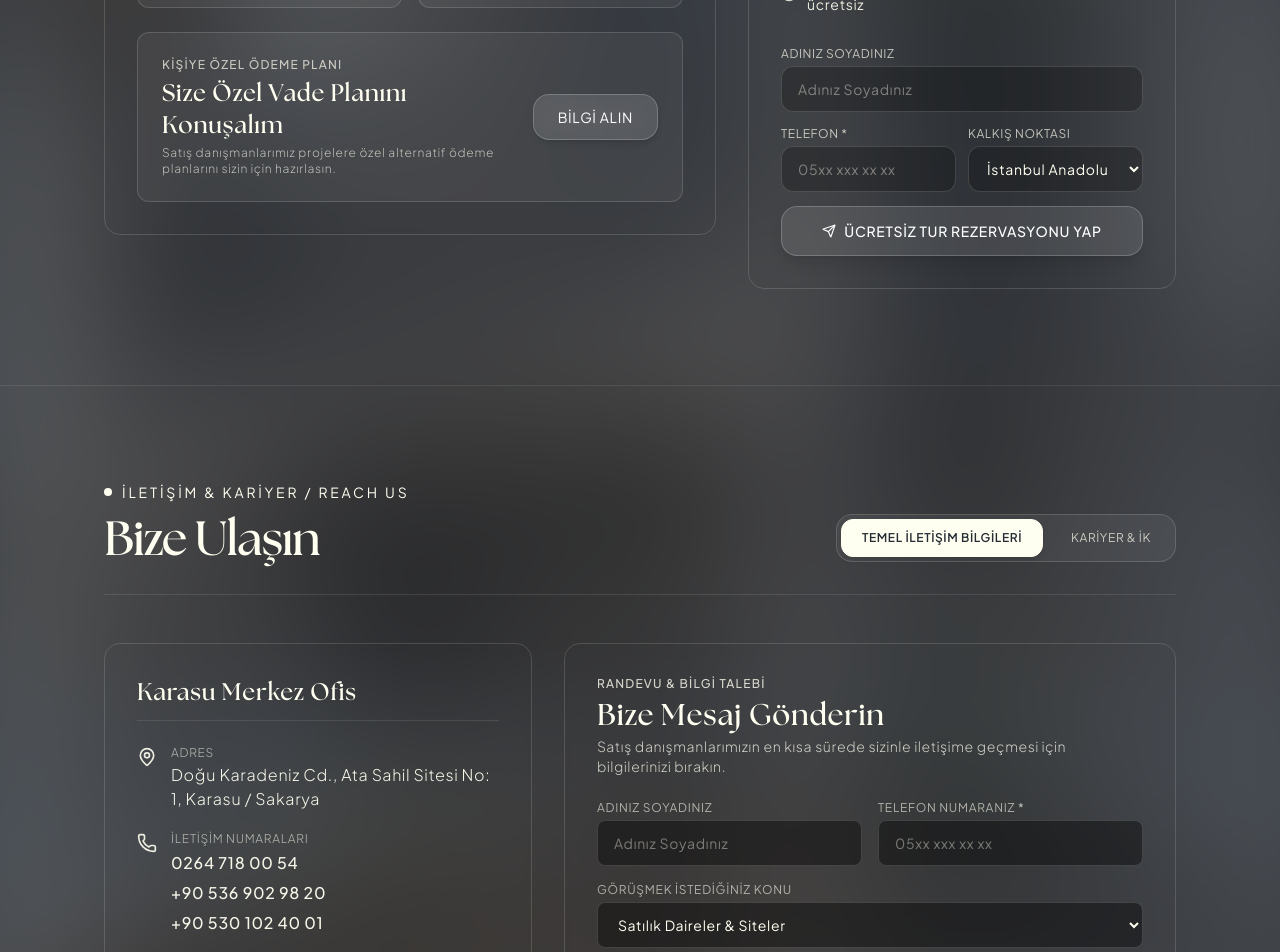
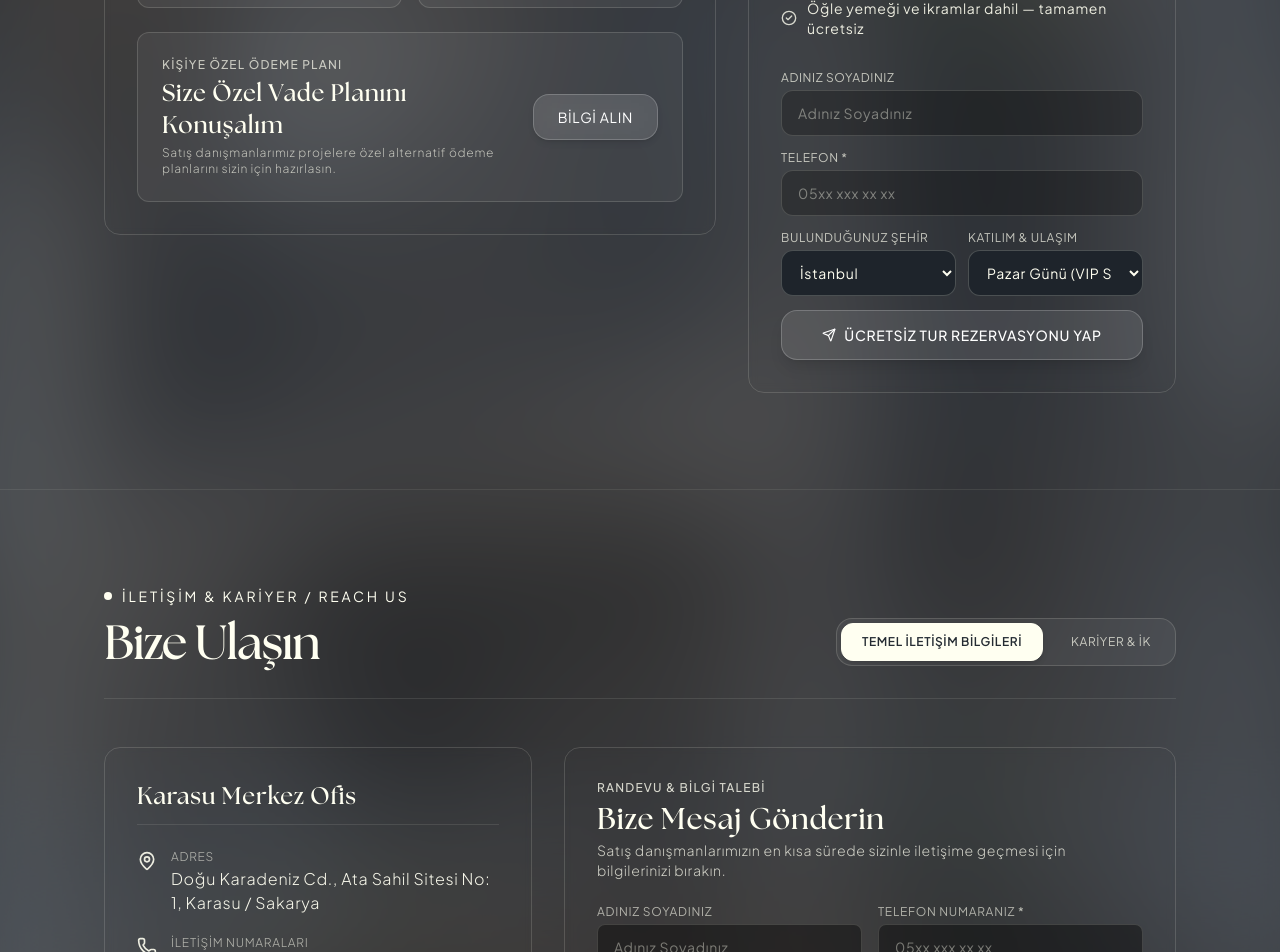
Before and after one commit to berkantcaliskan/dtweb, a React (Vite) app: page / in a window 1280 px wide. Shown: the part 8860-9812 px from the top of the page. Built offline with nearby package versions, Linux system fonts and the light colour scheme; the HTML template or start-up script is replaced by a standard one; a web font is replaced by a local one.

Commit message:
fix(forms): improve dropdown readability, update tour options to Sunday VIP and own vehicle, limit cities to Istanbul, Kocaeli, and Sakarya

```diff
--- a/src/components/FinancingAndTourSection.tsx
+++ b/src/components/FinancingAndTourSection.tsx
@@ -8,7 +8,7 @@ export const FinancingAndTourSection: React.FC = () => {
   const [tourName, setTourName] = useState('')
   const [tourPhone, setTourPhone] = useState('')
   const [tourCity, setTourCity] = useState('İstanbul')
-  const [tourDate, setTourDate] = useState('')
+  const [tourTransportChoice, setTourTransportChoice] = useState('Pazar Günü (VIP Servis)')
   const [tourSubmitted, setTourSubmitted] = useState(false)
 
   const handleTourSubmit = (e: React.FormEvent) => {
@@ -21,13 +21,13 @@ export const FinancingAndTourSection: React.FC = () => {
       phone: tourPhone,
       formName: 'Ücretsiz Tanıtım Turu',
       channel: 'Web Sitesi / Finansman & Tanıtım Turu Bölümü',
-      notes: `Kalkış / Şehir: ${tourCity} | Tercih Edilen Tarih: ${tourDate || 'Hafta sonu'}`,
-      tags: ['Web Sitesi', 'Tanıtım Turu', tourCity],
+      notes: `Kalkış Şehri: ${tourCity} | Katılım Şekli: ${tourTransportChoice}`,
+      tags: ['Web Sitesi', 'Tanıtım Turu', tourCity, tourTransportChoice === 'Kendi Aracımla Geleceğim' ? 'Kendi Aracı' : 'Pazar VIP Servis'],
     })
 
     // 2. WhatsApp ile doğrudan mesaj aç
     const message = encodeURIComponent(
-      `Merhaba Demirtürk İnşaat, Ücretsiz Karasu Tanıtım Turu için rezervasyon yapmak istiyorum:\nİsim: ${tourName || 'Belirtilmedi'}\nTelefon: ${tourPhone}\nŞehir: ${tourCity}\nTercih Edilen Tarih: ${tourDate || 'Hafta sonu'}`
+      `Merhaba Demirtürk İnşaat, Ücretsiz Karasu Tanıtım Turu için rezervasyon yapmak istiyorum:\nİsim: ${tourName || 'Belirtilmedi'}\nTelefon: ${tourPhone}\nŞehir: ${tourCity}\nKatılım Şekli: ${tourTransportChoice}`
     )
     window.open(`https://wa.me/${COMPANY_INFO.whatsapp}?text=${message}`, '_blank')
     setTourSubmitted(true)
@@ -174,13 +174,13 @@ export const FinancingAndTourSection: React.FC = () => {
             </div>
 
             <p className="text-sm sm:text-base text-[#fffff1]/80 leading-relaxed font-light">
-              İstanbul ve çevre illerden Karasu’ya özel VIP araçlarımızla transfer sağlıyoruz. Havuzlu sitelerimizi, sahil şeridini ve örnek dairelerimizi yerinde canlı olarak görün.
+              Her Pazar günü İstanbul, Kocaeli ve Sakarya’dan kalkan özel VIP transfer aracımızla ya da kendi aracınızla gelin; havuzlu sitelerimizi, sahil şeridini ve örnek dairelerimizi yerinde canlı olarak görün.
             </p>
 
             <div className="space-y-2.5 text-xs sm:text-sm text-[#fffff1]/90">
               <div className="flex items-center space-x-2.5">
                 <CheckCircle2 size={16} className="text-[#fffff1]/80 flex-shrink-0" />
-                <span>İstanbul Anadolu ve Avrupa yakasından VIP transfer</span>
+                <span>İstanbul, Kocaeli ve Sakarya’dan Pazar günleri VIP transfer</span>
               </div>
               <div className="flex items-center space-x-2.5">
                 <CheckCircle2 size={16} className="text-[#fffff1]/80 flex-shrink-0" />
@@ -222,7 +222,6 @@ export const FinancingAndTourSection: React.FC = () => {
                   />
                 </div>
 
-                <div className="grid grid-cols-1 sm:grid-cols-2 gap-3">
                 <div>
                   <label className="block text-xs uppercase tracking-wider text-[#fffff1]/70 mb-1">
                     Telefon <span className="text-[#fffff1]/70">*</span>
@@ -236,20 +235,36 @@ export const FinancingAndTourSection: React.FC = () => {
                     className="w-full px-4 py-3 bg-black/25 backdrop-blur-sm border border-[#fffff1]/15 rounded-xl text-sm text-[#fffff1] placeholder-[#fffff1]/40 focus:border-[#fffff1]/40 focus:outline-none transition-colors"
                   />
                 </div>
+
+                <div className="grid grid-cols-1 sm:grid-cols-2 gap-3">
                   <div>
                     <label className="block text-xs uppercase tracking-wider text-[#fffff1]/70 mb-1">
-                      Kalkış Noktası
+                      Bulunduğunuz Şehir
                     </label>
                     <select
                       value={tourCity}
                       onChange={(e) => setTourCity(e.target.value)}
-                      className="w-full px-3.5 py-3 bg-black/25 backdrop-blur-sm border border-[#fffff1]/15 rounded-xl text-sm text-[#fffff1] focus:border-[#fffff1]/40 focus:outline-none transition-colors"
+                      style={{ colorScheme: 'dark' }}
+                      className="w-full px-3.5 py-3 bg-[#1e242b] border border-[#fffff1]/20 rounded-xl text-sm text-[#fffff1] focus:outline-none focus:border-[#fffff1]/50 transition-colors cursor-pointer"
                     >
-                      <option value="İstanbul - Anadolu">İstanbul Anadolu</option>
-                      <option value="İstanbul - Avrupa">İstanbul Avrupa</option>
-                      <option value="Kocaeli / Gebze">Kocaeli / Gebze</option>
-                      <option value="Sakarya / Merkez">Sakarya Merkez</option>
-                      <option value="Diğer">Diğer İller</option>
+                      <option value="İstanbul" className="bg-[#1e242b] text-[#fffff1] py-2">İstanbul</option>
+                      <option value="Kocaeli" className="bg-[#1e242b] text-[#fffff1] py-2">Kocaeli</option>
+                      <option value="Sakarya" className="bg-[#1e242b] text-[#fffff1] py-2">Sakarya</option>
+                    </select>
+                  </div>
+
+                  <div>
+                    <label className="block text-xs uppercase tracking-wider text-[#fffff1]/70 mb-1">
+                      Katılım & Ulaşım
+                    </label>
+                    <select
+                      value={tourTransportChoice}
+                      onChange={(e) => setTourTransportChoice(e.target.value)}
+                      style={{ colorScheme: 'dark' }}
+                      className="w-full px-3.5 py-3 bg-[#1e242b] border border-[#fffff1]/20 rounded-xl text-sm text-[#fffff1] focus:outline-none focus:border-[#fffff1]/50 transition-colors cursor-pointer"
+                    >
+                      <option value="Pazar Günü (VIP Servis)" className="bg-[#1e242b] text-[#fffff1] py-2">Pazar Günü (VIP Servis)</option>
+                      <option value="Kendi Aracımla Geleceğim" className="bg-[#1e242b] text-[#fffff1] py-2">Kendi Aracımla Geleceğim</option>
                     </select>
                   </div>
                 </div>
--- a/src/components/ReachUsModal.tsx
+++ b/src/components/ReachUsModal.tsx
@@ -382,14 +382,15 @@ export const ReachUsModal: React.FC<ReachUsModalProps> = ({ isOpen, onClose }) =
                     <select
                       value={formSubject}
                       onChange={(e) => setFormSubject(e.target.value)}
-                      className="w-full px-4 py-3 bg-black/40 border border-[#fffff1]/15 rounded-lg text-sm text-[#fffff1] focus:outline-none focus:border-[#fffff1]/50"
+                      style={{ colorScheme: 'dark' }}
+                      className="w-full px-4 py-3 bg-[#1e242b] border border-[#fffff1]/20 rounded-lg text-sm text-[#fffff1] focus:outline-none focus:border-[#fffff1]/50 cursor-pointer"
                     >
-                      <option value="Genel Bilgi & Satış" className="bg-[#252c33] text-[#fffff1]">Genel Bilgi & Satış</option>
-                      <option value="Asel Doğa Evleri Bilgi Talebi" className="bg-[#252c33] text-[#fffff1]">Asel Doğa Evleri Bilgi Talebi</option>
-                      <option value="Yeni Şehir Rezidans Bilgi Talebi" className="bg-[#252c33] text-[#fffff1]">Yeni Şehir Rezidans Bilgi Talebi</option>
-                      <option value="Elden Senet Modeli Danışmanlığı" className="bg-[#252c33] text-[#fffff1]">Elden Senet Modeli Danışmanlığı</option>
-                      <option value="Ücretsiz Tanıtım Turu Randevusu" className="bg-[#252c33] text-[#fffff1]">Ücretsiz Tanıtım Turu Randevusu</option>
-                      <option value="Yapı Malzemeleri & Toptan Tedarik" className="bg-[#252c33] text-[#fffff1]">Yapı Malzemeleri & Toptan Tedarik</option>
+                      <option value="Genel Bilgi & Satış" className="bg-[#1e242b] text-[#fffff1] py-2">Genel Bilgi & Satış</option>
+                      <option value="Asel Doğa Evleri Bilgi Talebi" className="bg-[#1e242b] text-[#fffff1] py-2">Asel Doğa Evleri Bilgi Talebi</option>
+                      <option value="Yeni Şehir Rezidans Bilgi Talebi" className="bg-[#1e242b] text-[#fffff1] py-2">Yeni Şehir Rezidans Bilgi Talebi</option>
+                      <option value="Elden Senet Modeli Danışmanlığı" className="bg-[#1e242b] text-[#fffff1] py-2">Elden Senet Modeli Danışmanlığı</option>
+                      <option value="Ücretsiz Tanıtım Turu Randevusu" className="bg-[#1e242b] text-[#fffff1] py-2">Ücretsiz Tanıtım Turu Randevusu</option>
+                      <option value="Yapı Malzemeleri & Toptan Tedarik" className="bg-[#1e242b] text-[#fffff1] py-2">Yapı Malzemeleri & Toptan Tedarik</option>
                     </select>
                   </div>
 
@@ -542,13 +543,14 @@ export const ReachUsModal: React.FC<ReachUsModalProps> = ({ isOpen, onClose }) =
                     <select
                       value={careerPosition}
                       onChange={(e) => setCareerPosition(e.target.value)}
-                      className="w-full px-4 py-3 bg-black/40 border border-[#fffff1]/15 rounded-lg text-sm text-[#fffff1] focus:outline-none focus:border-[#fffff1]/50"
+                      style={{ colorScheme: 'dark' }}
+                      className="w-full px-4 py-3 bg-[#1e242b] border border-[#fffff1]/20 rounded-lg text-sm text-[#fffff1] focus:outline-none focus:border-[#fffff1]/50 cursor-pointer"
                     >
-                      <option value="Şantiye Şefi / İnşaat Mühendisi" className="bg-[#252c33] text-[#fffff1]">Şantiye Şefi / İnşaat Mühendisi</option>
-                      <option value="Mimar / İç Mimar & 3D Görselleştirme" className="bg-[#252c33] text-[#fffff1]">Mimar / İç Mimar & 3D Görselleştirme</option>
-                      <option value="Gayrimenkul & Konut Satış Danışmanı" className="bg-[#252c33] text-[#fffff1]">Gayrimenkul & Konut Satış Danışmanı</option>
-                      <option value="Muhasebe & Finans Uzmanı" className="bg-[#252c33] text-[#fffff1]">Muhasebe & Finans Uzmanı</option>
-                      <option value="Genel Başvuru & Mimarlık/Mühendislik Stajı" className="bg-[#252c33] text-[#fffff1]">Genel Başvuru & Mimarlık/Mühendislik Stajı</option>
+                      <option value="Şantiye Şefi / İnşaat Mühendisi" className="bg-[#1e242b] text-[#fffff1] py-2">Şantiye Şefi / İnşaat Mühendisi</option>
+                      <option value="Mimar / İç Mimar & 3D Görselleştirme" className="bg-[#1e242b] text-[#fffff1] py-2">Mimar / İç Mimar & 3D Görselleştirme</option>
+                      <option value="Gayrimenkul & Konut Satış Danışmanı" className="bg-[#1e242b] text-[#fffff1] py-2">Gayrimenkul & Konut Satış Danışmanı</option>
+                      <option value="Muhasebe & Finans Uzmanı" className="bg-[#1e242b] text-[#fffff1] py-2">Muhasebe & Finans Uzmanı</option>
+                      <option value="Genel Başvuru & Mimarlık/Mühendislik Stajı" className="bg-[#1e242b] text-[#fffff1] py-2">Genel Başvuru & Mimarlık/Mühendislik Stajı</option>
                     </select>
                   </div>
 
--- a/src/components/ReachUsSection.tsx
+++ b/src/components/ReachUsSection.tsx
@@ -298,13 +298,14 @@ export const ReachUsSection: React.FC = () => {
                     <select
                       value={formSubject}
                       onChange={(e) => setFormSubject(e.target.value)}
-                      className="w-full px-4 py-3 bg-black/40 border border-[#fffff1]/15 rounded-lg text-sm text-[#fffff1] focus:outline-none focus:border-[#fffff1]/50"
+                      style={{ colorScheme: 'dark' }}
+                      className="w-full px-4 py-3 bg-[#1e242b] border border-[#fffff1]/20 rounded-lg text-sm text-[#fffff1] focus:outline-none focus:border-[#fffff1]/50 cursor-pointer"
                     >
-                      <option value="Satılık Daireler & Siteler">Satılık Daireler & Siteler</option>
-                      <option value="Müstakil Villalar">Müstakil Villalar</option>
-                      <option value="Elden Senetli Ödeme Planı">Elden Senetli Ödeme Planı</option>
-                      <option value="İnşaat Malzemeleri & Toptan Tedarik">İnşaat Malzemeleri & Toptan Tedarik</option>
-                      <option value="Arsa Kat Karşılığı / Proje Geliştirme">Arsa Kat Karşılığı / Proje Geliştirme</option>
+                      <option value="Satılık Daireler & Siteler" className="bg-[#1e242b] text-[#fffff1] py-2">Satılık Daireler & Siteler</option>
+                      <option value="Müstakil Villalar" className="bg-[#1e242b] text-[#fffff1] py-2">Müstakil Villalar</option>
+                      <option value="Elden Senetli Ödeme Planı" className="bg-[#1e242b] text-[#fffff1] py-2">Elden Senetli Ödeme Planı</option>
+                      <option value="İnşaat Malzemeleri & Toptan Tedarik" className="bg-[#1e242b] text-[#fffff1] py-2">İnşaat Malzemeleri & Toptan Tedarik</option>
+                      <option value="Arsa Kat Karşılığı / Proje Geliştirme" className="bg-[#1e242b] text-[#fffff1] py-2">Arsa Kat Karşılığı / Proje Geliştirme</option>
                     </select>
                   </div>
 
@@ -416,10 +417,11 @@ export const ReachUsSection: React.FC = () => {
                     <select
                       value={careerPosition}
                       onChange={(e) => setCareerPosition(e.target.value)}
-                      className="w-full px-4 py-3 bg-black/40 border border-[#fffff1]/15 rounded-lg text-sm text-[#fffff1] focus:outline-none focus:border-[#fffff1]/50"
+                      style={{ colorScheme: 'dark' }}
+                      className="w-full px-4 py-3 bg-[#1e242b] border border-[#fffff1]/20 rounded-lg text-sm text-[#fffff1] focus:outline-none focus:border-[#fffff1]/50 cursor-pointer"
                     >
                       {openPositions.map((p, i) => (
-                        <option key={i} value={p.title}>
+                        <option key={i} value={p.title} className="bg-[#1e242b] text-[#fffff1] py-2">
                           {p.title}
                         </option>
                       ))}
--- a/src/components/TourBookingModal.tsx
+++ b/src/components/TourBookingModal.tsx
@@ -12,7 +12,7 @@ export const TourBookingModal: React.FC<TourBookingModalProps> = ({ isOpen, onCl
   const [name, setName] = useState('')
   const [phone, setPhone] = useState('')
   const [city, setCity] = useState('İstanbul')
-  const [date, setDate] = useState('')
+  const [transportChoice, setTransportChoice] = useState('Pazar Günü (VIP Servis)')
   const [submitted, setSubmitted] = useState(false)
 
   if (!isOpen) return null
@@ -27,13 +27,13 @@ export const TourBookingModal: React.FC<TourBookingModalProps> = ({ isOpen, onCl
       phone: phone,
       formName: 'Ücretsiz Tanıtım Turu',
       channel: 'Web Sitesi / Ücretsiz Tanıtım Turu Modalı',
-      notes: `Kalkış / Şehir: ${city} | Tercih Edilen Tarih: ${date || 'Hafta sonu'}`,
-      tags: ['Web Sitesi', 'Tanıtım Turu', city],
+      notes: `Kalkış Şehri: ${city} | Katılım Şekli: ${transportChoice}`,
+      tags: ['Web Sitesi', 'Tanıtım Turu', city, transportChoice === 'Kendi Aracımla Geleceğim' ? 'Kendi Aracı' : 'Pazar VIP Servis'],
     })
 
     // 2. WhatsApp ile doğrudan mesaj aç
     const message = encodeURIComponent(
-      `Merhaba Demirtürk İnşaat, Ücretsiz Karasu Tanıtım Turu için rezervasyon yapmak istiyorum:\nİsim: ${name || 'Belirtilmedi'}\nTelefon: ${phone}\nŞehir: ${city}\nTercih Edilen Tarih: ${date || 'Hafta sonu'}`
+      `Merhaba Demirtürk İnşaat, Ücretsiz Karasu Tanıtım Turu için rezervasyon yapmak istiyorum:\nİsim: ${name || 'Belirtilmedi'}\nTelefon: ${phone}\nŞehir: ${city}\nKatılım Şekli: ${transportChoice}`
     )
     window.open(`https://wa.me/${COMPANY_INFO.whatsapp}?text=${message}`, '_blank')
     setSubmitted(true)
@@ -80,8 +80,8 @@ export const TourBookingModal: React.FC<TourBookingModalProps> = ({ isOpen, onCl
 
         {/* Modal Açıklaması */}
         <p className="text-sm sm:text-base text-[#fffff1]/80 leading-relaxed font-light">
-            İstanbul ve çevre illerden Karasu’ya özel VIP transfer aracımızla gelin; havuzlu sitelerimizi, sahil şeridini ve örnek dairelerimizi yerinde canlı olarak inceleyin.
-          </p>
+          Her Pazar günü İstanbul, Kocaeli ve Sakarya’dan kalkan özel VIP transfer aracımızla ya da kendi aracınızla gelin; havuzlu sitelerimizi, sahil şeridini ve örnek dairelerimizi yerinde canlı olarak inceleyin.
+        </p>
 
           <div className="grid grid-cols-2 gap-2.5 text-xs sm:text-sm text-[#fffff1]/90">
             <div className="flex items-center space-x-2 bg-white/5 backdrop-blur-sm p-3 rounded-xl border border-[#fffff1]/15">
@@ -144,7 +144,7 @@ export const TourBookingModal: React.FC<TourBookingModalProps> = ({ isOpen, onCl
                 />
               </div>
 
-              <div className="grid grid-cols-2 gap-3">
+              <div className="grid grid-cols-1 sm:grid-cols-2 gap-3">
                 <div>
                   <label className="block text-xs uppercase text-[#fffff1]/60 mb-1">
                     Bulunduğunuz Şehir
@@ -152,27 +152,28 @@ export const TourBookingModal: React.FC<TourBookingModalProps> = ({ isOpen, onCl
                   <select
                     value={city}
                     onChange={(e) => setCity(e.target.value)}
-                    className="w-full px-3.5 py-3 bg-black/25 backdrop-blur-sm border border-[#fffff1]/15 rounded-xl text-sm text-[#fffff1] focus:outline-none focus:border-[#fffff1]/40 transition-colors"
+                    style={{ colorScheme: 'dark' }}
+                    className="w-full px-3.5 py-3 bg-[#1e242b] border border-[#fffff1]/20 rounded-xl text-sm text-[#fffff1] focus:outline-none focus:border-[#fffff1]/50 transition-colors cursor-pointer"
                   >
-                    <option value="İstanbul">İstanbul</option>
-                    <option value="Kocaeli/İzmit">Kocaeli / İzmit</option>
-                    <option value="Sakarya">Sakarya Merkez</option>
-                    <option value="Bursa">Bursa</option>
-                    <option value="Diğer">Diğer</option>
+                    <option value="İstanbul" className="bg-[#1e242b] text-[#fffff1] py-2">İstanbul</option>
+                    <option value="Kocaeli" className="bg-[#1e242b] text-[#fffff1] py-2">Kocaeli</option>
+                    <option value="Sakarya" className="bg-[#1e242b] text-[#fffff1] py-2">Sakarya</option>
                   </select>
                 </div>
 
                 <div>
                   <label className="block text-xs uppercase text-[#fffff1]/60 mb-1">
-                    Tercih Edilen Gün
+                    Katılım & Ulaşım
                   </label>
-                  <input
-                    type="text"
-                    placeholder="Örn: Cumartesi"
-                    value={date}
-                    onChange={(e) => setDate(e.target.value)}
-                    className="w-full px-3.5 py-3 bg-black/25 backdrop-blur-sm border border-[#fffff1]/15 rounded-xl text-sm text-[#fffff1] placeholder-[#fffff1]/40 focus:outline-none focus:border-[#fffff1]/40 transition-colors"
-                  />
+                  <select
+                    value={transportChoice}
+                    onChange={(e) => setTransportChoice(e.target.value)}
+                    style={{ colorScheme: 'dark' }}
+                    className="w-full px-3.5 py-3 bg-[#1e242b] border border-[#fffff1]/20 rounded-xl text-sm text-[#fffff1] focus:outline-none focus:border-[#fffff1]/50 transition-colors cursor-pointer"
+                  >
+                    <option value="Pazar Günü (VIP Servis)" className="bg-[#1e242b] text-[#fffff1] py-2">Pazar Günü (VIP Servis)</option>
+                    <option value="Kendi Aracımla Geleceğim" className="bg-[#1e242b] text-[#fffff1] py-2">Kendi Aracımla Geleceğim</option>
+                  </select>
                 </div>
               </div>
 
--- a/src/index.css
+++ b/src/index.css
@@ -336,3 +336,14 @@ body, .font-sans {
 .animate-scroll-dot {
   animation: scrollDot 1.8s ease-in-out infinite;
 }
+
+/* Select & Dropdown Option Readability (Native dark mode flyout) */
+select {
+  color-scheme: dark;
+}
+
+select option {
+  background-color: #1e242b !important;
+  color: #fffff1 !important;
+  padding: 8px 12px;
+}
```
Lines whose indentation alone changed are shown as unchanged.
